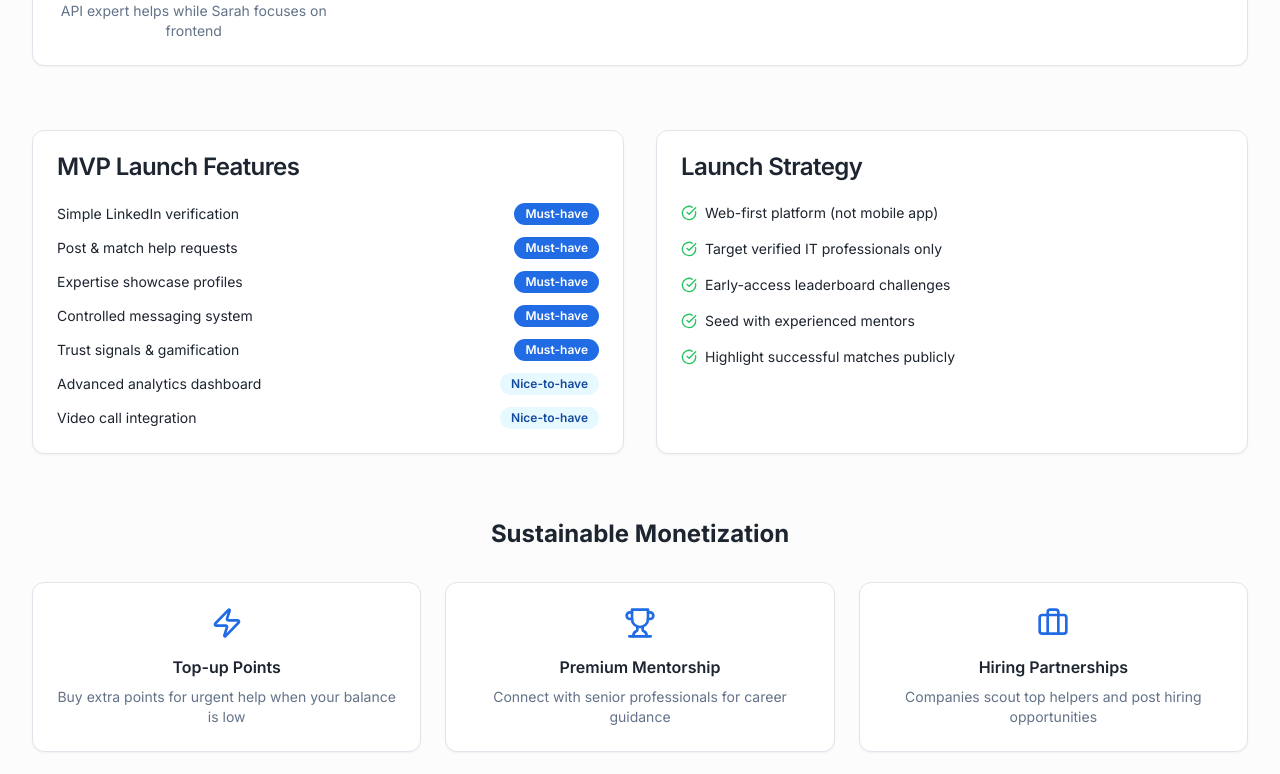
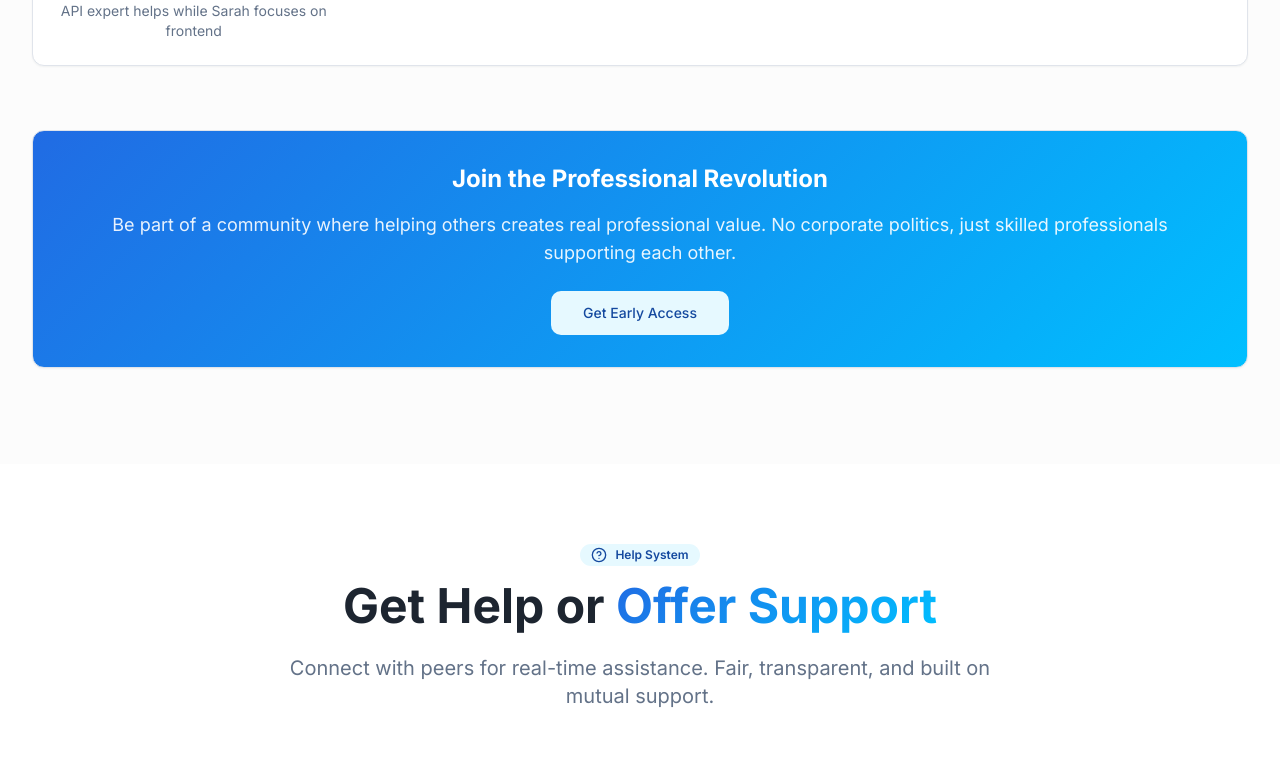
Before and after one commit to mrumranshaikh-official/helppro, a React (Vite) app: page / in a window 1280 px wide. Shown: the part 2900-3674 px from the top of the page. Built offline with nearby package versions, Linux system fonts and the light colour scheme; a web font is replaced by a local one.

Commit message:
Remove incubator-specific information
Remove information not relevant to end-users, which was previously intended for incubators. This includes details about market validation, launch strategy, and monetization.

```diff
--- a/src/components/validation-section.tsx
+++ b/src/components/validation-section.tsx
@@ -33,34 +33,6 @@ const ValidationSection = () => {
       icon: Users,
       drawbacks: ["Limited reach and expertise", "Unreliable availability", "Awkward to ask repeatedly"],
       status: "unreliable"
-    }
-  ];
-
-  const mvpFeatures = [
-    { feature: "Simple LinkedIn verification", priority: "Must-have" },
-    { feature: "Post & match help requests", priority: "Must-have" },
-    { feature: "Expertise showcase profiles", priority: "Must-have" },
-    { feature: "Controlled messaging system", priority: "Must-have" },
-    { feature: "Trust signals & gamification", priority: "Must-have" },
-    { feature: "Advanced analytics dashboard", priority: "Nice-to-have" },
-    { feature: "Video call integration", priority: "Nice-to-have" }
-  ];
-
-  const monetizationStreams = [
-    {
-      title: "Top-up Points",
-      description: "Buy extra points for urgent help when your balance is low",
-      icon: Zap
-    },
-    {
-      title: "Premium Mentorship",
-      description: "Connect with senior professionals for career guidance",
-      icon: Trophy
-    },
-    {
-      title: "Hiring Partnerships",
-      description: "Companies scout top helpers and post hiring opportunities",
-      icon: Briefcase
     }
   ];
 
@@ -171,78 +143,15 @@ const ValidationSection = () => {
           </Card>
         </div>
 
-        {/* MVP Features */}
-        <div className="grid grid-cols-1 lg:grid-cols-2 gap-8 mb-16">
-          <Card>
-            <CardHeader>
-              <CardTitle>MVP Launch Features</CardTitle>
-            </CardHeader>
-            <CardContent>
-              <div className="space-y-3">
-                {mvpFeatures.map((item, index) => (
-                  <div key={index} className="flex items-center justify-between">
-                    <span className="text-sm">{item.feature}</span>
-                    <Badge variant={item.priority === "Must-have" ? "default" : "secondary"}>
-                      {item.priority}
-                    </Badge>
-                  </div>
-                ))}
-              </div>
-            </CardContent>
-          </Card>
-
-          <Card>
-            <CardHeader>
-              <CardTitle>Launch Strategy</CardTitle>
-            </CardHeader>
-            <CardContent className="space-y-4">
-              <div className="flex items-center">
-                <CheckCircle className="w-4 h-4 mr-2 text-green-500" />
-                <span className="text-sm">Web-first platform (not mobile app)</span>
-              </div>
-              <div className="flex items-center">
-                <CheckCircle className="w-4 h-4 mr-2 text-green-500" />
-                <span className="text-sm">Target verified IT professionals only</span>
-              </div>
-              <div className="flex items-center">
-                <CheckCircle className="w-4 h-4 mr-2 text-green-500" />
-                <span className="text-sm">Early-access leaderboard challenges</span>
-              </div>
-              <div className="flex items-center">
-                <CheckCircle className="w-4 h-4 mr-2 text-green-500" />
-                <span className="text-sm">Seed with experienced mentors</span>
-              </div>
-              <div className="flex items-center">
-                <CheckCircle className="w-4 h-4 mr-2 text-green-500" />
-                <span className="text-sm">Highlight successful matches publicly</span>
-              </div>
-            </CardContent>
-          </Card>
-        </div>
-
-        {/* Monetization Preview */}
-        <div className="mb-16">
-          <h3 className="text-2xl font-bold text-center mb-8">Sustainable Monetization</h3>
-          <div className="grid grid-cols-1 md:grid-cols-3 gap-6">
-            {monetizationStreams.map((stream, index) => (
-              <Card key={index} className="text-center p-6">
-                <stream.icon className="w-8 h-8 text-primary mx-auto mb-4" />
-                <h4 className="font-semibold mb-2">{stream.title}</h4>
-                <p className="text-sm text-muted-foreground">{stream.description}</p>
-              </Card>
-            ))}
-          </div>
-        </div>
-
-        {/* Success Formula */}
+        {/* Success Promise */}
         <Card className="p-8 text-center bg-gradient-primary">
-          <h3 className="text-2xl font-bold text-white mb-4">Our Success Formula</h3>
+          <h3 className="text-2xl font-bold text-white mb-4">Join the Professional Revolution</h3>
           <p className="text-white/90 text-lg mb-6">
-            Validate demand → Build core features → Focus on trust & convenience →
-            Make it professional-only → Monetize fairly
+            Be part of a community where helping others creates real professional value.
+            No corporate politics, just skilled professionals supporting each other.
           </p>
           <Button variant="secondary" size="lg">
-            Join the Validation
+            Get Early Access
           </Button>
         </Card>
       </div>
```
